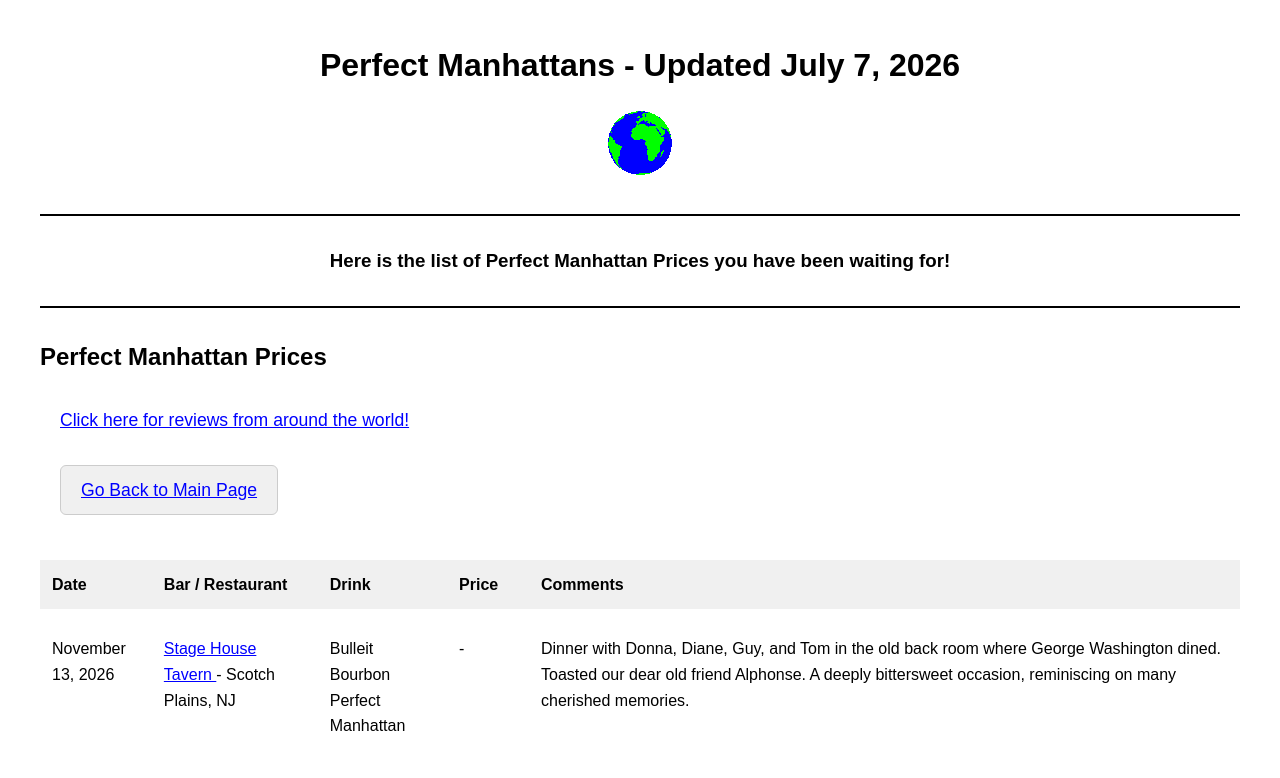
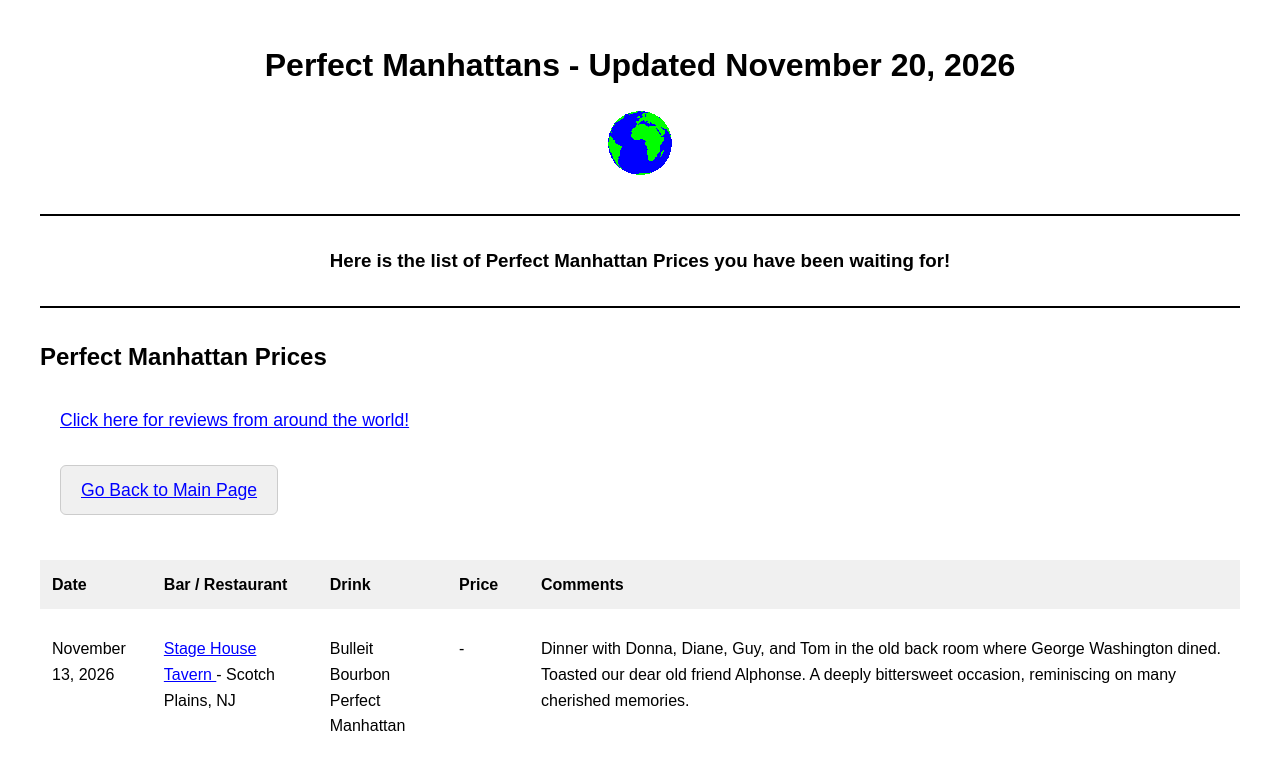
Before and after one commit to nuckos/github.io, a plain HTML site: page Perfect.htm in a window 1280 px wide. Shown: the top 778 px of the page. Drawn offline with Linux system fonts and the light colour scheme.

Commit message:
Add files via upload

```diff
--- a/Perfect.htm
+++ b/Perfect.htm
@@ -94,7 +94,7 @@
 <body>
 
 <header>
-    <h1>Perfect Manhattans - Updated July 7, 2026 </h1>
+    <h1>Perfect Manhattans - Updated November 20, 2026 </h1>
     <h3><img src="earthani.gif" width="64" height="64" alt="Animated Earth"></h3>
 </header>
 
```
